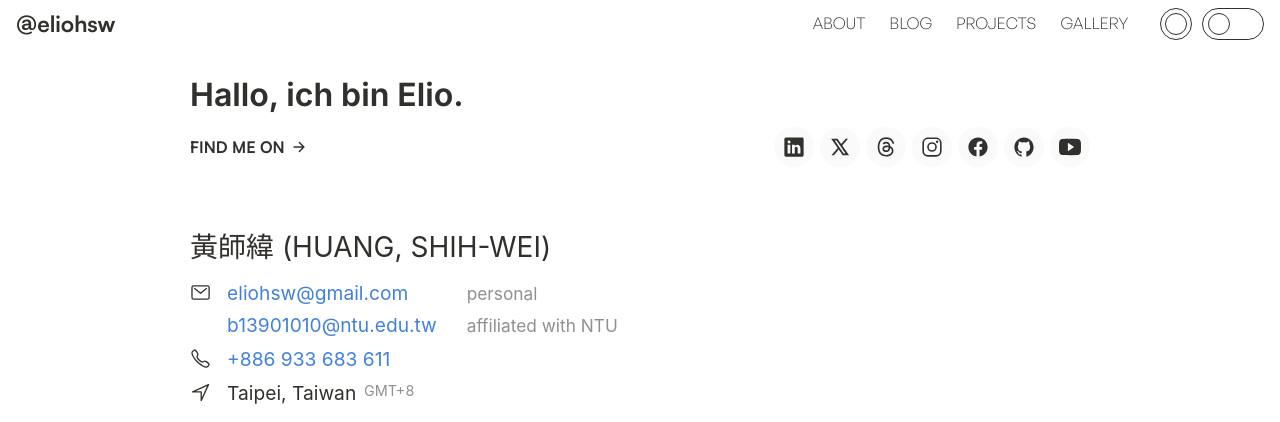
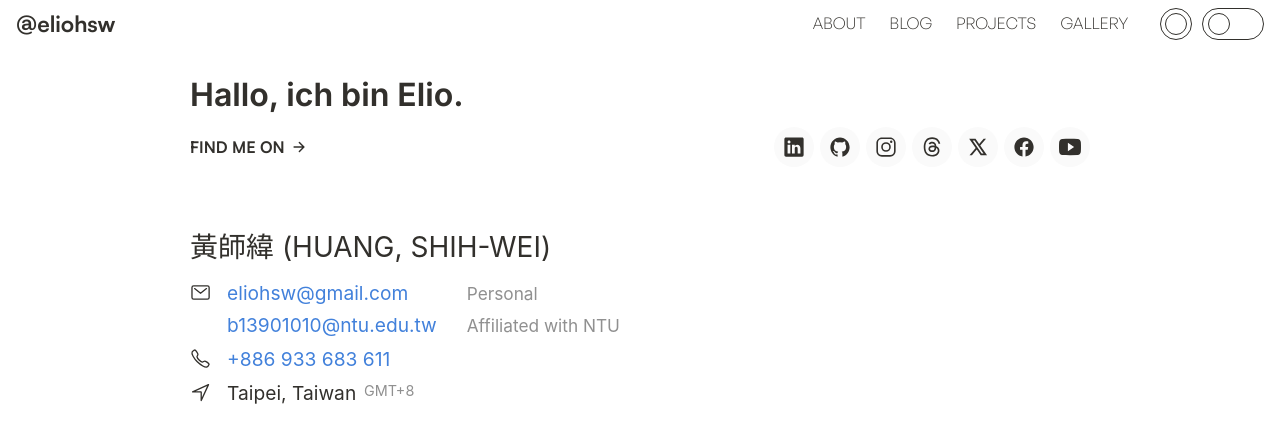
Before and after one commit to eliohsw/eliohsw.github.io, a Jekyll site: the page built from index.html, in a window 1280 px wide. Shown: the top 422 px of the page. Built offline with Jekyll 4.4.1, drawn with Linux system fonts in a browser that asks for light colours; nearby versions of some CDN libraries; some web fonts are replaced.

Commit message:
Update homepage content

```diff
--- a/index.html
+++ b/index.html
@@ -27,9 +27,14 @@ additional_scripts:
         <path d="M444.17 32H70.28C49.85 32 32 46.7 32 66.89v374.72C32 461.91 49.85 480 70.28 480h373.78c20.54 0 35.94-18.21 35.94-38.39V66.89C480.12 46.7 464.6 32 444.17 32zm-273.3 373.43h-64.18V205.88h64.18zM141 175.54h-.46c-20.54 0-33.84-15.29-33.84-34.43 0-19.49 13.65-34.42 34.65-34.42s33.85 14.82 34.31 34.42c-.01 19.14-13.31 34.43-34.66 34.43zm264.43 229.89h-64.18V296.32c0-26.14-9.34-44-32.56-44-17.74 0-28.24 12-32.91 23.69-1.75 4.2-2.22 9.92-2.22 15.76v113.66h-64.18V205.88h64.18v27.77c9.34-13.3 23.93-32.44 57.88-32.44 42.13 0 74 27.77 74 87.64z"/>
       </svg>
     </a>
-    <a href="https://x.com/eliohsw" class="connect-icon" data-platform="x" target="_blank" rel="noopener noreferrer" aria-label="Twitter/X">
-      <svg xmlns="http://www.w3.org/2000/svg" width="30" height="30" viewBox="0 0 24 24" class="platform-icon">
-        <path d="M 2.3671875 3 L 9.4628906 13.140625 L 2.7402344 21 L 5.3808594 21 L 10.644531 14.830078 L 14.960938 21 L 21.871094 21 L 14.449219 10.375 L 20.740234 3 L 18.140625 3 L 13.271484 8.6875 L 9.2988281 3 L 2.3671875 3 z M 6.2070312 5 L 8.2558594 5 L 18.033203 19 L 16.001953 19 L 6.2070312 5 z"/>
+    <a href="https://github.com/eliohsw" class="connect-icon" data-platform="github" target="_blank" rel="noopener noreferrer" aria-label="GitHub">
+      <svg xmlns="http://www.w3.org/2000/svg" class="platform-icon ionicon" viewBox="0 0 512 512">
+        <path d="M256 32C132.3 32 32 134.9 32 261.7c0 101.5 64.2 187.5 153.2 217.9a17.56 17.56 0 003.8.4c8.3 0 11.5-6.1 11.5-11.4 0-5.5-.2-19.9-.3-39.1a102.4 102.4 0 01-22.6 2.7c-43.1 0-52.9-33.5-52.9-33.5-10.2-26.5-24.9-33.6-24.9-33.6-19.5-13.7-.1-14.1 1.4-14.1h.1c22.5 2 34.3 23.8 34.3 23.8 11.2 19.6 26.2 25.1 39.6 25.1a63 63 0 0025.6-6c2-14.8 7.8-24.9 14.2-30.7-49.7-5.8-102-25.5-102-113.5 0-25.1 8.7-45.6 23-61.6-2.3-5.8-10-29.2 2.2-60.8a18.64 18.64 0 015-.5c8.1 0 26.4 3.1 56.6 24.1a208.21 208.21 0 01112.2 0c30.2-21 48.5-24.1 56.6-24.1a18.64 18.64 0 015 .5c12.2 31.6 4.5 55 2.2 60.8 14.3 16.1 23 36.6 23 61.6 0 88.2-52.4 107.6-102.3 113.3 8 7.1 15.2 21.1 15.2 42.5 0 30.7-.3 55.5-.3 63 0 5.4 3.1 11.5 11.4 11.5a19.35 19.35 0 004-.4C415.9 449.2 480 363.1 480 261.7 480 134.9 379.7 32 256 32z"/>
+      </svg>
+    </a>
+    <a href="https://www.instagram.com/mktp1218/" class="connect-icon" data-platform="instagram" target="_blank" rel="noopener noreferrer" aria-label="Instagram">
+      <svg xmlns="http://www.w3.org/2000/svg" class="platform-icon ionicon" viewBox="0 0 512 512">
+        <path d="M349.33 69.33a93.62 93.62 0 0193.34 93.34v186.66a93.62 93.62 0 01-93.34 93.34H162.67a93.62 93.62 0 01-93.34-93.34V162.67a93.62 93.62 0 0193.34-93.34h186.66m0-37.33H162.67C90.8 32 32 90.8 32 162.67v186.66C32 421.2 90.8 480 162.67 480h186.66C421.2 480 480 421.2 480 349.33V162.67C480 90.8 421.2 32 349.33 32z"/><path d="M377.33 162.67a28 28 0 1128-28 27.94 27.94 0 01-28 28zM256 181.33A74.67 74.67 0 11181.33 256 74.75 74.75 0 01256 181.33m0-37.33a112 112 0 10112 112 112 112 0 00-112-112z"/>
       </svg>
     </a>
     <a href="https://www.threads.net/@mktp1218" class="connect-icon" data-platform="threads" target="_blank" rel="noopener noreferrer" aria-label="Threads">
@@ -37,19 +42,14 @@ additional_scripts:
         <path d="M22.7,14.977c-.121-.058-.243-.113-.367-.167-.216-3.982-2.392-6.262-6.046-6.285-.017,0-.033,0-.05,0-2.185,0-4.003,.933-5.122,2.63l2.009,1.378c.836-1.268,2.147-1.538,3.113-1.538,.011,0,.022,0,.033,0,1.203,.008,2.111,.357,2.698,1.04,.428,.497,.714,1.183,.855,2.049-1.067-.181-2.22-.237-3.453-.166-3.474,.2-5.707,2.226-5.557,5.041,.076,1.428,.788,2.656,2.003,3.459,1.028,.678,2.351,1.01,3.727,.935,1.817-.1,3.242-.793,4.236-2.06,.755-.963,1.233-2.21,1.444-3.781,.866,.523,1.507,1.21,1.862,2.037,.603,1.405,.638,3.714-1.246,5.596-1.651,1.649-3.635,2.363-6.634,2.385-3.326-.025-5.842-1.091-7.478-3.171-1.532-1.947-2.323-4.759-2.353-8.359,.03-3.599,.821-6.412,2.353-8.359,1.636-2.079,4.151-3.146,7.478-3.171,3.35,.025,5.91,1.097,7.608,3.186,.833,1.025,1.461,2.313,1.874,3.815l2.355-.628c-.502-1.849-1.291-3.443-2.365-4.764-2.177-2.679-5.361-4.051-9.464-4.08h-.016c-4.094,.028-7.243,1.406-9.358,4.095-1.882,2.393-2.853,5.722-2.886,9.895v.01s0,.01,0,.01c.033,4.173,1.004,7.503,2.886,9.895,2.115,2.689,5.264,4.067,9.358,4.095h.016c3.64-.025,6.206-.978,8.32-3.09,2.765-2.763,2.682-6.226,1.771-8.352-.654-1.525-1.901-2.763-3.605-3.581Zm-6.285,5.909c-1.522,.086-3.104-.598-3.182-2.061-.058-1.085,.772-2.296,3.276-2.441,.287-.017,.568-.025,.844-.025,.909,0,1.76,.088,2.533,.257-.288,3.602-1.98,4.187-3.471,4.269Z"></path>
       </svg>
     </a>
-    <a href="https://www.instagram.com/mktp1218/" class="connect-icon" data-platform="instagram" target="_blank" rel="noopener noreferrer" aria-label="Instagram">
-      <svg xmlns="http://www.w3.org/2000/svg" class="platform-icon ionicon" viewBox="0 0 512 512">
-        <path d="M349.33 69.33a93.62 93.62 0 0193.34 93.34v186.66a93.62 93.62 0 01-93.34 93.34H162.67a93.62 93.62 0 01-93.34-93.34V162.67a93.62 93.62 0 0193.34-93.34h186.66m0-37.33H162.67C90.8 32 32 90.8 32 162.67v186.66C32 421.2 90.8 480 162.67 480h186.66C421.2 480 480 421.2 480 349.33V162.67C480 90.8 421.2 32 349.33 32z"/><path d="M377.33 162.67a28 28 0 1128-28 27.94 27.94 0 01-28 28zM256 181.33A74.67 74.67 0 11181.33 256 74.75 74.75 0 01256 181.33m0-37.33a112 112 0 10112 112 112 112 0 00-112-112z"/>
+    <a href="https://x.com/eliohsw" class="connect-icon" data-platform="x" target="_blank" rel="noopener noreferrer" aria-label="Twitter/X">
+      <svg xmlns="http://www.w3.org/2000/svg" width="30" height="30" viewBox="0 0 24 24" class="platform-icon">
+        <path d="M 2.3671875 3 L 9.4628906 13.140625 L 2.7402344 21 L 5.3808594 21 L 10.644531 14.830078 L 14.960938 21 L 21.871094 21 L 14.449219 10.375 L 20.740234 3 L 18.140625 3 L 13.271484 8.6875 L 9.2988281 3 L 2.3671875 3 z M 6.2070312 5 L 8.2558594 5 L 18.033203 19 L 16.001953 19 L 6.2070312 5 z"/>
       </svg>
     </a>
     <a href="https://www.facebook.com/eliohsw/" class="connect-icon" data-platform="facebook" target="_blank" rel="noopener noreferrer" aria-label="Facebook">
       <svg xmlns="http://www.w3.org/2000/svg" class="platform-icon ionicon" viewBox="0 0 512 512">
         <path d="M480 257.35c0-123.7-100.3-224-224-224s-224 100.3-224 224c0 111.8 81.9 204.47 189 221.29V322.12h-56.89v-64.77H221V208c0-56.13 33.45-87.16 84.61-87.16 24.51 0 50.15 4.38 50.15 4.38v55.13H327.5c-27.81 0-36.51 17.26-36.51 35v42h62.12l-9.92 64.77H291v156.54c107.1-16.81 189-109.48 189-221.31z" fill-rule="evenodd"/>
-      </svg>
-    </a>
-    <a href="https://github.com/eliohsw" class="connect-icon" data-platform="github" target="_blank" rel="noopener noreferrer" aria-label="GitHub">
-      <svg xmlns="http://www.w3.org/2000/svg" class="platform-icon ionicon" viewBox="0 0 512 512">
-        <path d="M256 32C132.3 32 32 134.9 32 261.7c0 101.5 64.2 187.5 153.2 217.9a17.56 17.56 0 003.8.4c8.3 0 11.5-6.1 11.5-11.4 0-5.5-.2-19.9-.3-39.1a102.4 102.4 0 01-22.6 2.7c-43.1 0-52.9-33.5-52.9-33.5-10.2-26.5-24.9-33.6-24.9-33.6-19.5-13.7-.1-14.1 1.4-14.1h.1c22.5 2 34.3 23.8 34.3 23.8 11.2 19.6 26.2 25.1 39.6 25.1a63 63 0 0025.6-6c2-14.8 7.8-24.9 14.2-30.7-49.7-5.8-102-25.5-102-113.5 0-25.1 8.7-45.6 23-61.6-2.3-5.8-10-29.2 2.2-60.8a18.64 18.64 0 015-.5c8.1 0 26.4 3.1 56.6 24.1a208.21 208.21 0 01112.2 0c30.2-21 48.5-24.1 56.6-24.1a18.64 18.64 0 015 .5c12.2 31.6 4.5 55 2.2 60.8 14.3 16.1 23 36.6 23 61.6 0 88.2-52.4 107.6-102.3 113.3 8 7.1 15.2 21.1 15.2 42.5 0 30.7-.3 55.5-.3 63 0 5.4 3.1 11.5 11.4 11.5a19.35 19.35 0 004-.4C415.9 449.2 480 363.1 480 261.7 480 134.9 379.7 32 256 32z"/>
       </svg>
     </a>
     <a href="https://www.youtube.com/@eliohsw" class="connect-icon" data-platform="youtube" target="_blank" rel="noopener noreferrer" aria-label="YouTube">
@@ -71,11 +71,11 @@ additional_scripts:
       <span class="contact-emails">
         <span class="contact-email">
           <span class="contact-email-address"><a href="mailto:eliohsw@gmail.com">eliohsw@gmail.com</a></span>
-          <span class="contact-email-description">personal</span>
+          <span class="contact-email-description">Personal</span>
         </span>
         <span class="contact-email">
           <span class="contact-email-address"><a href="mailto:b13901010@ntu.edu.tw">b13901010@ntu.edu.tw</a></span>
-          <span class="contact-email-description">affiliated with NTU</span>
+          <span class="contact-email-description">Affiliated with NTU</span>
         </span>
       </span>
     </li>
```
